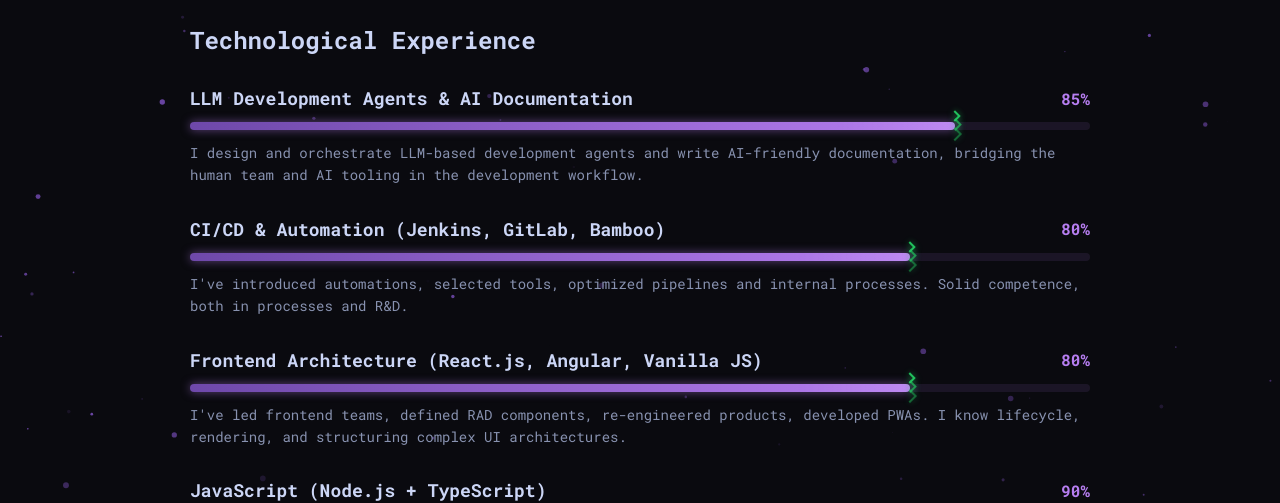
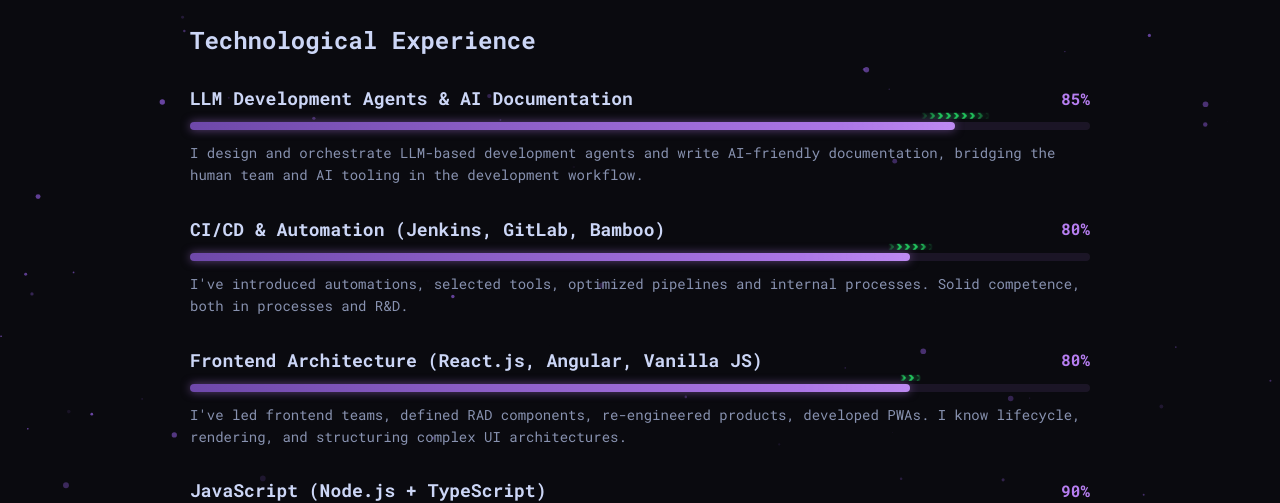
Before and after one commit to lucapalomba/lucapalomba, a Jekyll site: the page built from technologies.html, in a window 1280 px wide. Shown: the part 309-812 px from the top of the page. Built offline with Jekyll 4.4.1, drawn with Linux system fonts in a browser that asks for light colours.

Commit message:
feat(technologies): horizontal ">>>" rising chevrons, scaled by momentum
Lay the rising-fast chevrons as a horizontal row of green
right-pointing chevrons (">>>") just above the progress fill's
right tip, continuous (2px gap so the 45deg boxes don't overlap)
with a horizontal end-fade mask. Chevron count now encodes
momentum: 9 for the top entry, 6 for the second, 3 for the third.

Co-Authored-By: Claude Code <noreply@anthropic.com>

```diff
--- a/styles/main.css
+++ b/styles/main.css
@@ -766,54 +766,46 @@ p.lead {
   }
 }
 
-/* Rising-fast indicator: green right-pointing chevrons stacked
-   vertically on the progress fill's right tip, signalling skills
-   that are climbing quickly. `left` is set inline per item to match
-   data-progress. */
+/* Rising-fast indicator: a horizontal row of green right-pointing
+   chevrons (">>>") floating just above the progress fill's right tip.
+   The number of <i> chevrons encodes momentum (more = rising faster);
+   `left` is set inline per item to match data-progress. A horizontal
+   mask fades the row ends so larger clusters stay compact. */
 .tech-rise {
   position: absolute;
-  top: 50%;
+  bottom: calc(100% + 3px);
   left: 0;
-  transform: translate(-50%, -50%);
+  transform: translateX(-50%);
   display: flex;
-  flex-direction: column;
+  flex-direction: row;
   align-items: center;
+  gap: 2px;
   pointer-events: none;
   z-index: 2;
   animation: tech-rise-bounce 1.3s ease-in-out infinite;
+  -webkit-mask-image: linear-gradient(to right, transparent, #000 25%, #000 75%, transparent);
+  mask-image: linear-gradient(to right, transparent, #000 25%, #000 75%, transparent);
 }
 
 .tech-rise i {
   display: block;
-  width: 6px;
-  height: 6px;
+  width: 4px;
+  height: 4px;
   border-top: 2px solid #22c55e;
   border-right: 2px solid #22c55e;
   transform: rotate(45deg);
-  filter: drop-shadow(0 0 3px rgba(34, 197, 94, 0.7));
-}
-
-.tech-rise i:nth-child(2) {
-  width: 7px;
-  height: 7px;
-  opacity: 0.75;
-}
-
-.tech-rise i:nth-child(3) {
-  width: 8px;
-  height: 8px;
-  opacity: 0.5;
+  filter: drop-shadow(0 0 2px rgba(34, 197, 94, 0.7));
 }
 
 @keyframes tech-rise-bounce {
 
   0%,
   100% {
-    transform: translate(-50%, -50%);
+    transform: translateX(-50%) translateY(0);
   }
 
   50% {
-    transform: translate(-50%, -75%);
+    transform: translateX(-50%) translateY(-3px);
   }
 }
 
--- a/technologies.html
+++ b/technologies.html
@@ -27,7 +27,7 @@ page_scripts:
                     </div>
                     <div class="tech-progress-bar">
                         <div class="tech-progress-fill" data-progress="85"></div>
-                        <span class="tech-rise" style="left: 85%" aria-hidden="true"><i></i><i></i><i></i></span>
+                        <span class="tech-rise" style="left: 85%" aria-hidden="true"><i></i><i></i><i></i><i></i><i></i><i></i><i></i><i></i><i></i></span>
                     </div>
                     <p class="tech-description" data-i18n="technologies.desc.aiAgents">I design and orchestrate
                         LLM-based development agents and write AI-friendly documentation, bridging the human team and
@@ -41,7 +41,7 @@ page_scripts:
                     </div>
                     <div class="tech-progress-bar">
                         <div class="tech-progress-fill" data-progress="80"></div>
-                        <span class="tech-rise" style="left: 80%" aria-hidden="true"><i></i><i></i><i></i></span>
+                        <span class="tech-rise" style="left: 80%" aria-hidden="true"><i></i><i></i><i></i><i></i><i></i><i></i></span>
                     </div>
                     <p class="tech-description" data-i18n="technologies.desc.cicd">I've introduced automations,
                         selected tools, optimized pipelines and internal processes. Solid competence, both in
```
